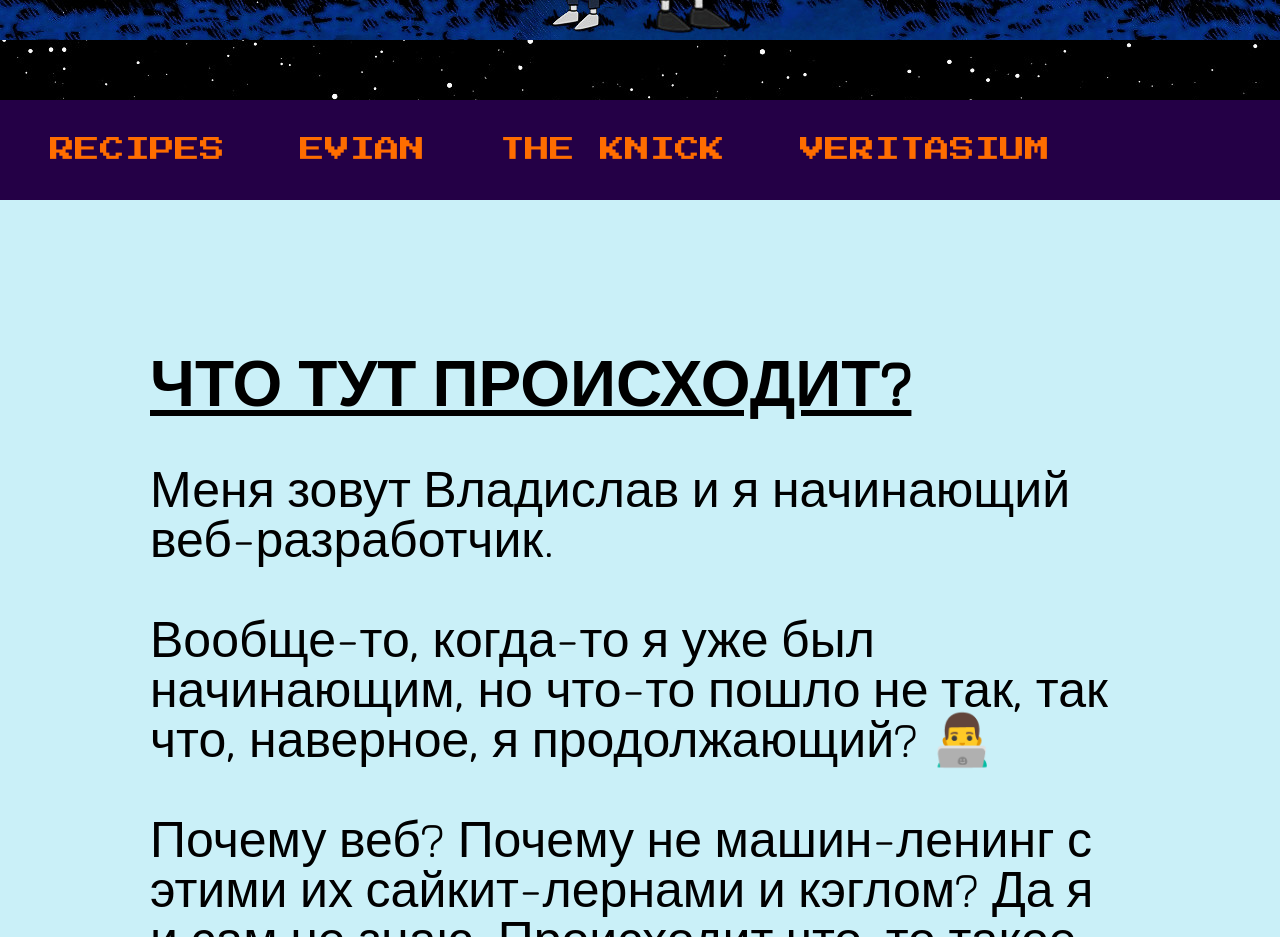
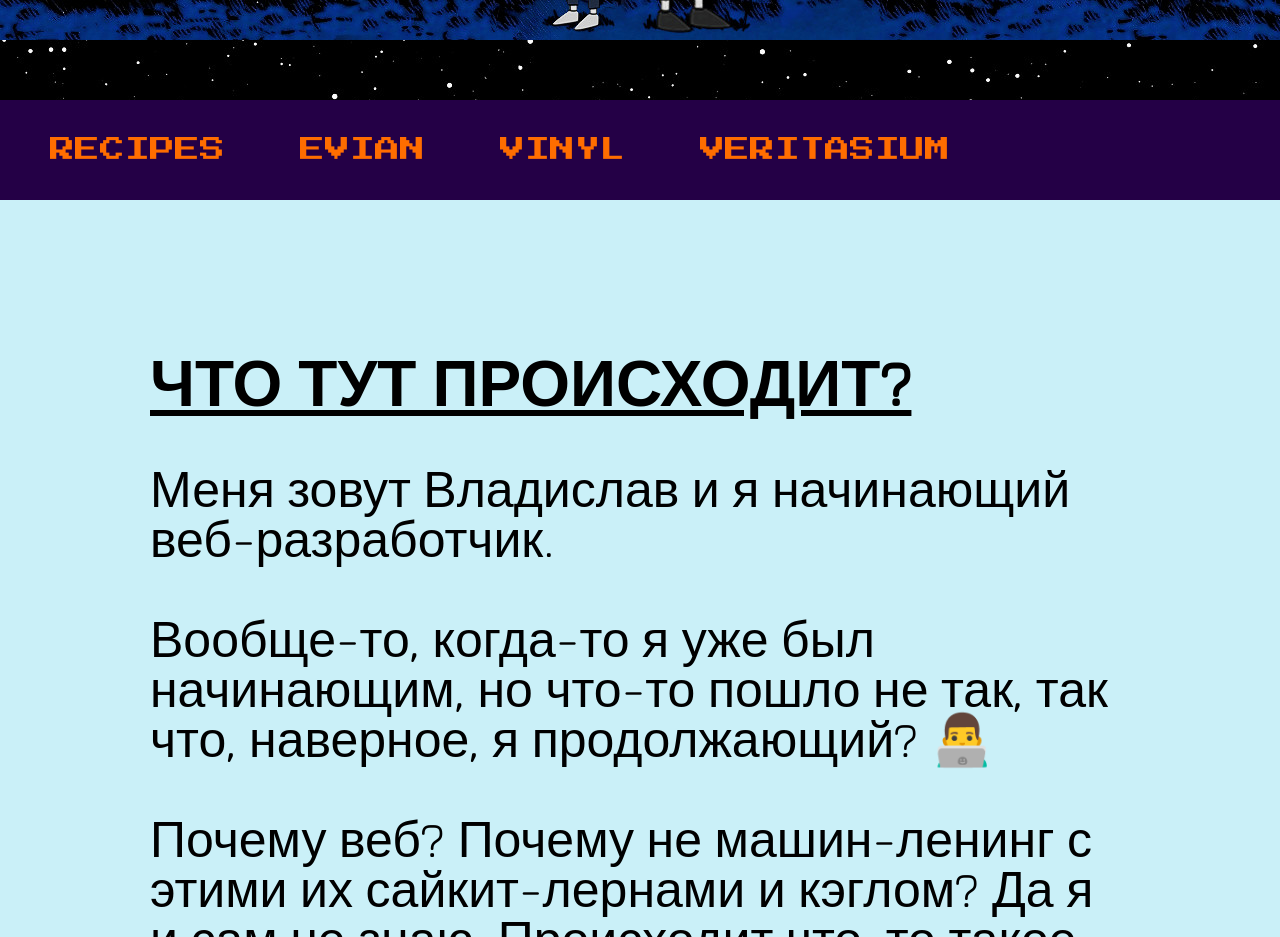
Before and after one commit to badgateway505/WEBDEV_MCS, a plain HTML site: page landing/index.html in a window 1280 px wide. Shown: the part 1300-2237 px from the top of the page. Drawn offline with nearby package versions, Linux system fonts and the light colour scheme.

Commit message:
Update index.html

```diff
--- a/landing/index.html
+++ b/landing/index.html
@@ -23,7 +23,7 @@
 					<ul class="links-container">
 						<li><a target="_blank" href="../recipes/index.html">RECIPES</a></li>
 						<li><a target="_blank" href="../evian/index.html">EVIAN</a></li>
-						<li><a target="_blank" href="https://www.imdb.com/title/tt2937900/">THE KNICK</a></li>
+						<li><a target="_blank" href="../responsive/index.html">VINYL</a></li>
 						<li><a target="_blank" href="https://www.youtube.com/channel/UCHnyfMqiRRG1u-2MsSQLbXA">VERITASIUM</a></li>
 					</ul>
 				</section>
```
